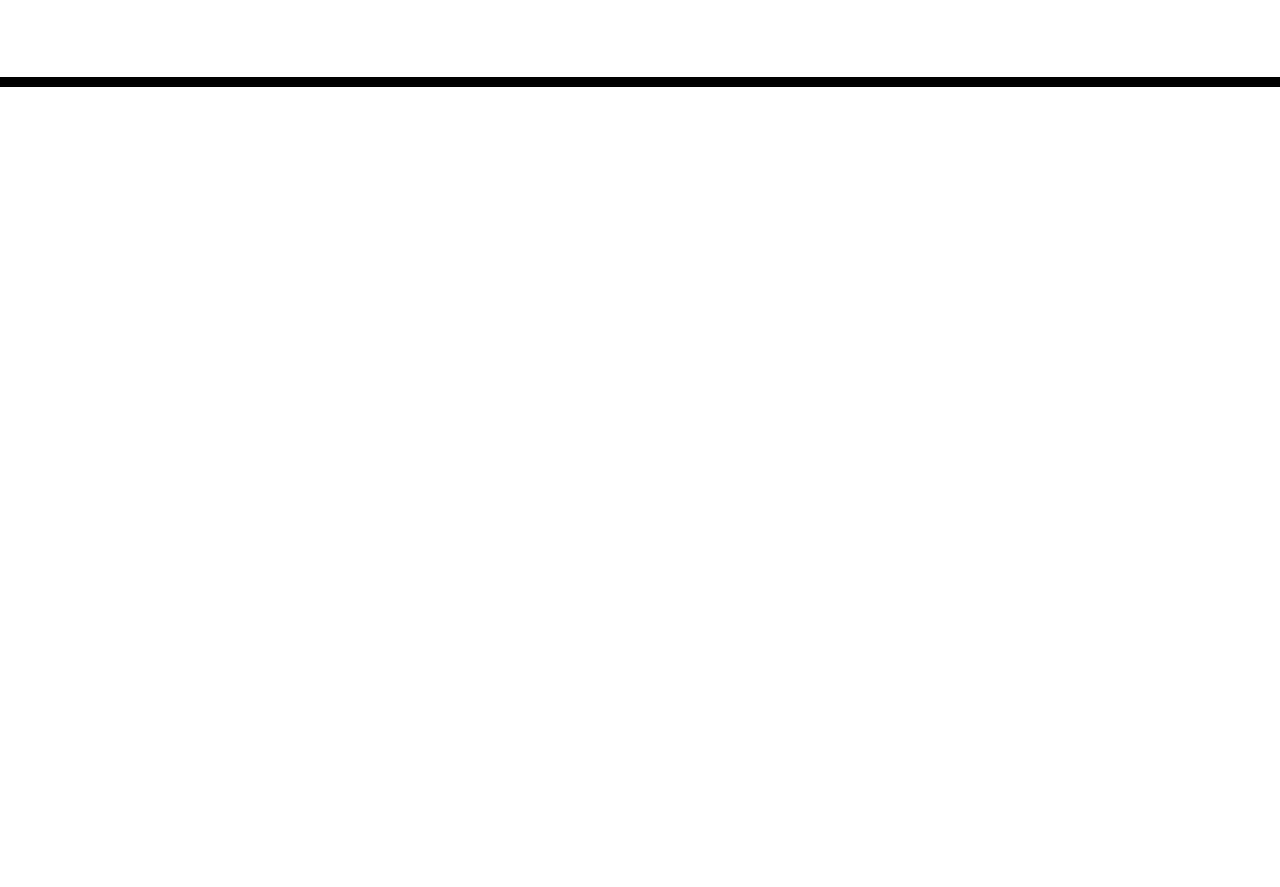
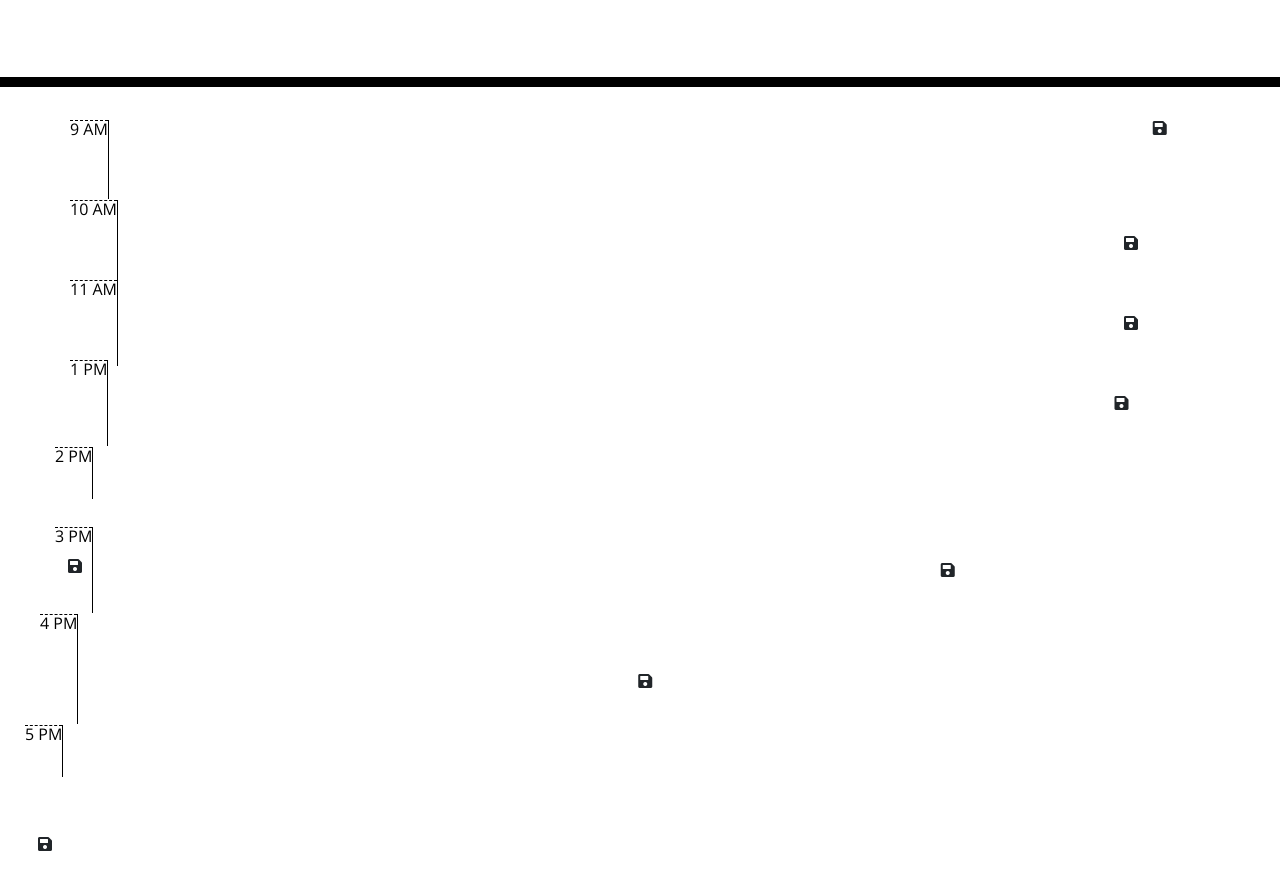
Before and after one commit to StephenKeenan/DatePlanner, a plain HTML site: page develop/index.html in a window 1280 px wide. Shown: the part 181-1068 px from the top of the page. Before the commit the page ends 800 px from the top, so only its background shows below. Drawn offline with nearby package versions, Linux system fonts and the light colour scheme.

Commit message:
Second Commit - Added time blocks

```diff
--- a/develop/index.html
+++ b/develop/index.html
@@ -1,23 +1,14 @@
 <!DOCTYPE html>
 <html lang="en">
+
 <head>
   <meta charset="UTF-8" />
   <meta name="viewport" content="width=device-width, initial-scale=1.0" />
   <meta http-equiv="X-UA-Compatible" content="ie=edge" />
-    <link
-      rel="stylesheet"
-      href="https://stackpath.bootstrapcdn.com/bootstrap/4.3.1/css/bootstrap.min.css"
-    />
-    <link
-      rel="stylesheet"
-      href="https://use.fontawesome.com/releases/v5.8.1/css/all.css"
-      integrity="sha384-50oBUHEmvpQ+1lW4y57PTFmhCaXp0ML5d60M1M7uH2+nqUivzIebhndOJK28anvf"
-      crossorigin="anonymous"
-    />
-    <link
-      href="https://fonts.googleapis.com/css?family=Open+Sans&display=swap"
-      rel="stylesheet"
-    />
+  <link rel="stylesheet" href="https://stackpath.bootstrapcdn.com/bootstrap/4.3.1/css/bootstrap.min.css" />
+  <link rel="stylesheet" href="https://use.fontawesome.com/releases/v5.8.1/css/all.css"
+    integrity="sha384-50oBUHEmvpQ+1lW4y57PTFmhCaXp0ML5d60M1M7uH2+nqUivzIebhndOJK28anvf" crossorigin="anonymous" />
+  <link href="https://fonts.googleapis.com/css?family=Open+Sans&display=swap" rel="stylesheet" />
   <link rel="stylesheet" href="style.css" />
   <title>Work Day Scheduler</title>
 </head>
@@ -28,11 +19,72 @@
     <p class="lead">A simple calendar app for scheduling your work day</p>
     <p id="currentDay" class="lead"></p>
   </header>
+
   <div class="container">
-      <!-- Timeblocks go here -->
+    <div id="hour-9" class="row time-block">
+      <div class="col-mad-1 hour">9 AM</div>
+      <textarea class="col-md-10 description"></textarea>
+      <button class="btn saveButton col-md-1"></button>
+        <i class="fas fa-save"></i>
+      </button>
+    </div>
+
+    <div id="hour-10" class="row time-block">
+      <div class="col-mad-1 hour">10 AM</div>
+      <textarea class="col-md-10 description"></textarea>
+      <button class="btn saveButton col-md-1">
+        <i class="fas fa-save"></i>
+      </button>
+    </div>
+
+    <div id="hour-11" class="row time-block">
+      <div class="col-mad-1 hour">11 AM</div>
+      <textarea class="col-md-10 description"></textarea>
+      <button class="btn saveButton col-md-1">
+        <i class="fas fa-save"></i>
+      </button>
+    </div>
+
+    <div id="hour-13" class="row time-block">
+      <div class="col-mad-1 hour">1 PM</div>
+      <textarea class="col-md-10 description"></textarea>
+      <button class="btn saveButton col-md-1">
+        <i class="fas fa-save"></i>
+      </button>
+
+    <div id="hour-14" class="row time-block">
+      <div class="col-mad-1 hour">2 PM</div>
+      <textarea class="col-md-10 description"></textarea>
+      <button class="btn saveButton col-md-1">
+        <i class="fas fa-save"></i>
+      </button>
+    </div>
+
+    <div id="hour-15" class="row time-block">
+      <div class="col-mad-1 hour">3 PM</div>
+      <textarea class="col-md-10 description"></textarea>
+      <button class="btn saveButton col-md-1">
+        <i class="fas fa-save"></i>
+      </button>
+
+    <div id="hour-16" class="row time-block">
+      <div class="col-mad-1 hour">4 PM</div>
+      <textarea class="col-md-10 description"></textarea>
+      <button class="btn saveButton col-md-1">
+        <i class="fas fa-save"></i>
+      </button>
+
+    <div id="hour-17" class="row time-block">
+      <div class="col-mad-1 hour">5 PM</div>
+      <textarea class="col-md-10 description"></textarea>
+      <button class="btn saveButton col-md-1">
+        <i class="fas fa-save"></i>
+      </button>
   </div>
 
       <script src="https://code.jquery.com/jquery-3.4.1.min.js"></script>
       <script src="https://cdnjs.cloudflare.com/ajax/libs/moment.js/2.24.0/moment.min.js"></script>
+      <script src="script.js"></script>
 </body>
+
 </html>
```
Also changed, not shown: develop/script.js (added). Lines whose indentation alone changed are shown as unchanged.
